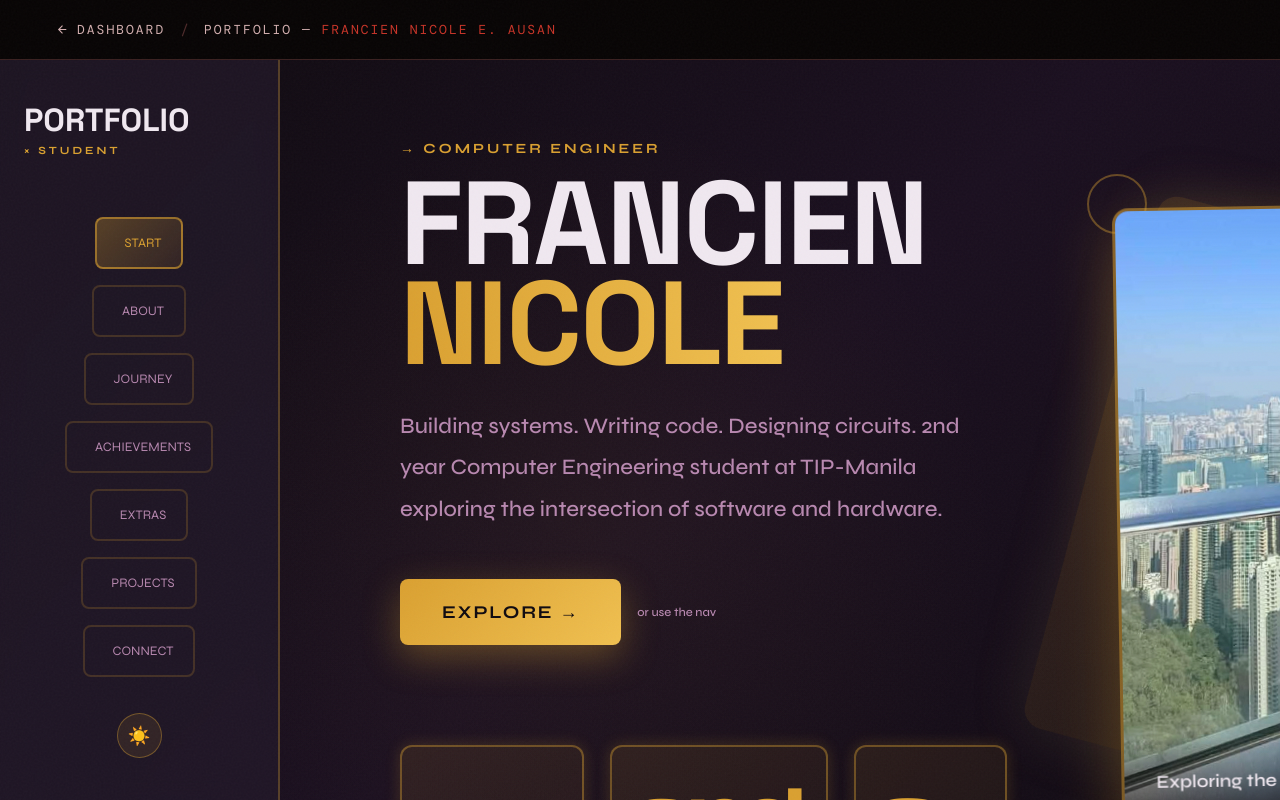
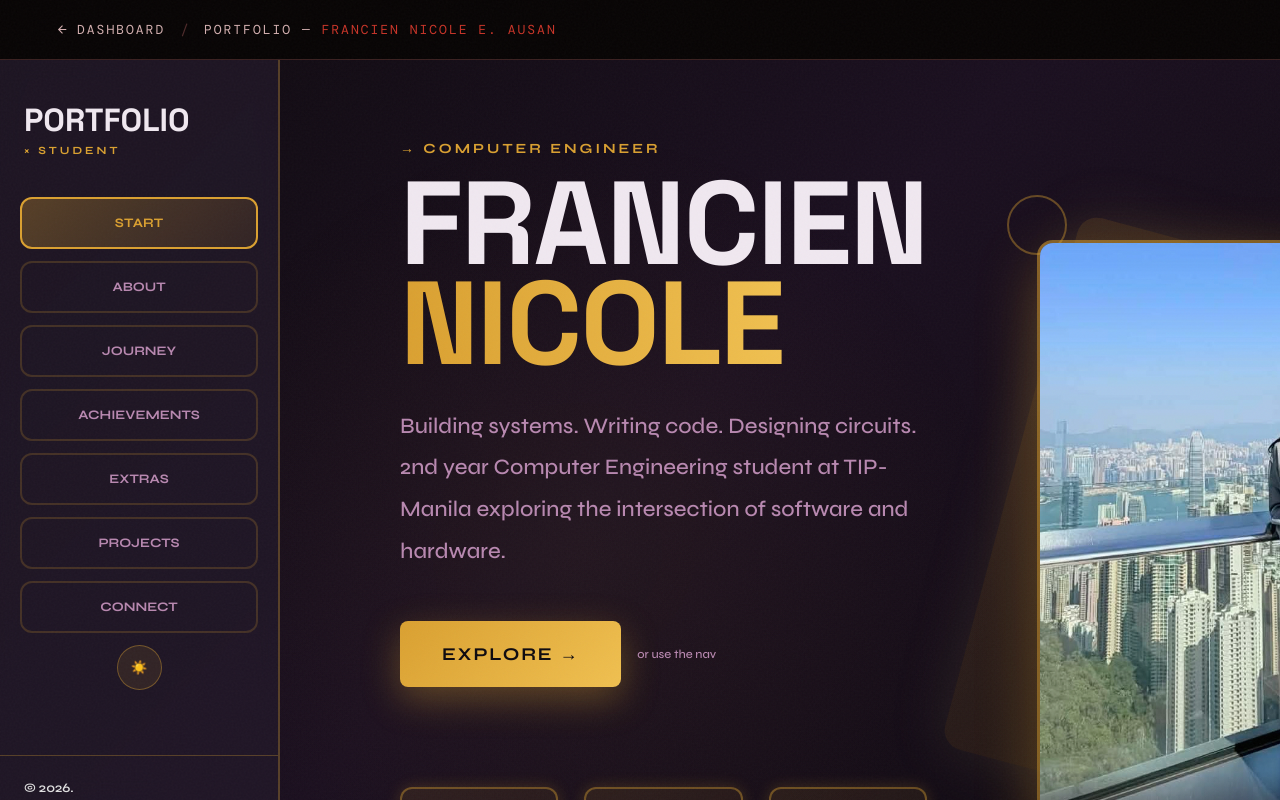
Before and after one commit to MACK0820/student-portfolio, a React (Vite) app: page / in a window 1280 px wide. Both pictures are taken after a click on the element 245 px from the left and 772 px from the top of the page. Built offline with nearby package versions, Linux system fonts and the light colour scheme; a web font is replaced by a local one.

Commit message:
Update Fixes

```diff
--- a/src/Kerstein/KersteinPortfolio.jsx
+++ b/src/Kerstein/KersteinPortfolio.jsx
@@ -7,6 +7,7 @@ import Projects from './pages/Projects.jsx'
 import References from './pages/References.jsx'
 import './kerstein.css'
 import { ThemeProvider } from "./context/ThemeContext.jsx";
+window.history.scrollRestoration = "manual";
 
 function KersteinPortfolio() {
   const [mousePos, setMousePos] = useState({ x: 0, y: 0 })
--- a/src/Kerstein/components/Navigation.css
+++ b/src/Kerstein/components/Navigation.css
@@ -497,7 +497,6 @@
 }
 
 html {
-  /* This should match or be slightly larger than your navbar height (110px) */
-  scroll-padding-top: 120px;
+  scroll-padding-top: 110px;
   scroll-behavior: smooth;
 }
--- a/src/Kerstein/components/Navigation.jsx
+++ b/src/Kerstein/components/Navigation.jsx
@@ -9,19 +9,8 @@ function Navigation() {
   const scrollToSection = (e, id) => {
     e.preventDefault();
     const element = document.getElementById(id);
-
     if (element) {
-      const offset = 110;
-      const bodyRect = document.body.getBoundingClientRect().top;
-      const elementRect = element.getBoundingClientRect().top;
-      const elementPosition = elementRect - bodyRect;
-      const offsetPosition = elementPosition - offset;
-
-      window.scrollTo({
-        top: offsetPosition,
-        behavior: 'smooth'
-      });
-
+      element.scrollIntoView({ behavior: 'smooth', block: 'start' });
       setActiveSection(id);
       setMobileMenuOpen(false);
     }
--- a/src/pages/Francien.jsx
+++ b/src/pages/Francien.jsx
@@ -245,133 +245,138 @@ export default function WildPortfolio() {
         ::-webkit-scrollbar-track { background: transparent; }
         ::-webkit-scrollbar-thumb { background: rgba(218, 160, 48, 0.4); border-radius: 4px; }
         ::-webkit-scrollbar-thumb:hover { background: rgba(218, 160, 48, 0.7); }
-        @keyframes pulse-big { 0%, 100% { transform: scale(1); } 50% { transform: scale(1.02); } }
-        @keyframes float-wild { 0%, 100% { transform: translateY(0px) rotate(0deg); } 33% { transform: translateY(-30px) rotate(1deg); } 66% { transform: translateY(-15px) rotate(-1deg); } }
-        @keyframes slide-in-left { from { opacity: 0; transform: translateX(-50px); } to { opacity: 1; transform: translateX(0); } }
-        @keyframes slide-in-right { from { opacity: 0; transform: translateX(50px); } to { opacity: 1; transform: translateX(0); } }
-        @keyframes fade-up { from { opacity: 0; transform: translateY(20px); } to { opacity: 1; transform: translateY(0); } }
       `}</style>
 
       {/* LEFT SIDE NAVIGATION PANEL */}
       <div style={{
         width: isMobile ? '100%' : '280px',
+        minWidth: isMobile ? '100%' : '280px',
         background: themeStyles.surface,
         borderRight: isMobile ? 'none' : `2px solid ${themeStyles.surfaceBorder}`,
         borderBottom: isMobile ? `2px solid ${themeStyles.surfaceBorder}` : 'none',
         backdropFilter: 'blur(10px)',
-        padding: isMobile ? '16px' : '40px 0',
+        padding: isMobile ? '12px 16px' : '40px 0',
+        display: 'flex',
+        flexDirection: 'column',
+        position: isMobile ? 'fixed' : 'sticky',
+        top: isMobile ? '50px' : '0',
+        height: isMobile ? 'auto' : '100vh',
+        zIndex: 100
+      }}>
+
+        {/* BRAND */}
+        {!isMobile && (
+          <div style={{ padding: '0 24px', marginBottom: '40px' }}>
+            <div style={{ fontSize: '32px', fontWeight: 800, color: themeStyles.bodyColor, marginBottom: '4px', fontFamily: "'Space Grotesk', sans-serif" }}>
+              PORTFOLIO
+            </div>
+            <div style={{ fontSize: '11px', color: themeStyles.accent, letterSpacing: '3px', textTransform: 'uppercase', fontWeight: 700 }}>
+              × STUDENT
+            </div>
+          </div>
+        )}
+
+        {/* NAV BUTTONS + TOGGLE WRAPPER */}
+        <div style={{
           display: 'flex',
           flexDirection: isMobile ? 'row' : 'column',
-        justifyContent: isMobile ? 'space-between' : 'flex-start',
-        alignItems: isMobile ? 'center' : 'stretch',
-        position: isMobile ? 'relative' : 'sticky',
-        top: 0,
-        overflowY: isMobile ? 'hidden' : 'auto',
-        overflowX: isMobile ? 'auto' : 'hidden',
-        zIndex: 100
-      }}>
-        {/* BRAND */}
-        {!isMobile && (
-          <div style={{ padding: '0 24px', marginBottom: '60px' }}>
-            <div style={{ fontSize: '32px', fontWeight: 800, color: themeStyles.bodyColor, marginBottom: '4px', fontFamily: "'Space Grotesk', sans-serif" }}>
-              PORTFOLIO
-            </div>
-            <div style={{ fontSize: '11px', color: themeStyles.accent, letterSpacing: '3px', textTransform: 'uppercase', fontWeight: 700 }}>
-              × STUDENT
-            </div>
-          </div>
-        )}
-
-        {/* NAV BUTTONS + TOGGLE WRAPPER */}
-        <div style={{
-          display: 'flex',
-          flexDirection: isMobile ? 'row' : 'column',
-          alignItems: 'center', // Aligns toggle and buttons vertically center
-          gap: isMobile ? '12px' : '16px',
-          padding: isMobile ? '10px 20px' : '0 24px',
+          gap: '12px',
+          padding: isMobile ? '10px 0' : '0 20px',
+          width: '100%',
+          boxSizing: 'border-box',
           overflowX: isMobile ? 'auto' : 'visible',
-          width: '100%',
-          scrollbarWidth: 'none'
-        }}>
-
-          {/* The Navigation Buttons */}
+          overflowY: 'hidden',
+          scrollBehavior: 'smooth',
+          WebkitOverflowScrolling: 'touch',
+          alignItems: isMobile ? 'stretch' : 'center',
+          justifyContent: isMobile ? 'flex-start' : 'center'
+        }}>
           {navigation.map((nav) => (
             <button
               key={nav.id}
               onClick={() => setActiveSection(nav.id)}
               style={{
-                padding: isMobile ? '10px 16px' : '16px 20px',
+                padding: '16px 20px',
+                minWidth: isMobile ? '120px' : '100%',
+                width: isMobile ? '120px' : '100%',
+                height: isMobile ? '60px' : 'auto',
                 background: activeSection === nav.id
                   ? 'linear-gradient(135deg, rgba(218, 160, 48, 0.3), rgba(218, 160, 48, 0.1))'
                   : 'transparent',
                 border: activeSection === nav.id
-                  ? '2px solid rgba(218, 160, 48, 0.6)'
+                  ? `2px solid ${themeStyles.accent}`
                   : '2px solid rgba(218, 160, 48, 0.2)',
-                borderRadius: '8px',
+                borderRadius: '12px',
                 color: activeSection === nav.id ? themeStyles.accent : themeStyles.muted,
                 fontSize: isMobile ? '11px' : '13px',
+                fontWeight: '700',
                 textTransform: 'uppercase',
-                whiteSpace: 'nowrap',
+                whiteSpace: isMobile ? 'normal' : 'nowrap',
                 display: 'flex',
                 alignItems: 'center',
-                gap: '8px',
-                flexShrink: 0 // Stops the button from squishing
+                justifyContent: 'center',
+                gap: '12px',
+                cursor: 'pointer',
+                transition: 'all 0.3s ease',
+                wordWrap: 'break-word',
+                lineHeight: isMobile ? 1.2 : 'normal',
+                flexShrink: 0
               }}
             >
-              <span style={{ fontSize: isMobile ? '16px' : '18px' }}>{nav.symbol}</span>
               <span>{nav.label}</span>
             </button>
           ))}
 
-          {/* THE THEME TOGGLE (Now lined up at the end of the row) */}
           <button
             onClick={() => setTheme(isDark ? 'light' : 'dark')}
             style={{
+              marginTop: isMobile ? 0 : 'auto',
+              marginBottom: isMobile ? 0 : 'auto',
               background: 'rgba(218, 160, 48, 0.1)',
               border: '1px solid rgba(218, 160, 48, 0.4)',
               borderRadius: '50%',
-              width: isMobile ? '40px' : '45px',
-              height: isMobile ? '40px' : '45px',
+              width: '45px',
+              height: '45px',
+              minWidth: isMobile ? '45px' : 'auto',
               display: 'flex',
               alignItems: 'center',
               justifyContent: 'center',
               cursor: 'pointer',
-              fontSize: '18px',
-              flexShrink: 0, // Prevents it from hiding
-              marginLeft: isMobile ? '8px' : '0',
-              marginTop: isMobile ? '0' : '20px' // Space it out on PC
+              flexShrink: 0
             }}
           >
             {isDark ? '☀️' : '🌙'}
           </button>
         </div>
 
-        {/* FOOTER TEXT IN NAV */}
+        {/* FOOTER */}
         {!isMobile && (
           <div style={{
             marginTop: 'auto',
-            padding: '24px 24px 32px 24px', /* Added bottom padding so it doesn't hug the screen edge */
-            borderTop: '1px solid rgba(218, 160, 48, 0.2)'
-          }}>
-            <div style={{
-              fontSize: '13px', /* Slightly smaller looks cleaner for a footer */
-              color: themeStyles.muted, /* Using muted text makes it subtle and elegant */
-              lineHeight: 1.6,
-              letterSpacing: '1px',
-              fontWeight: 600
-            }}>
-              <p style={{ margin: 0 }}>© 2026.</p>
+            padding: '24px',
+            borderTop: `1px solid ${themeStyles.surfaceBorder}`
+          }}>
+            <div style={{ fontSize: '13px', color: themeStyles.muted, fontWeight: 600 }}>
+              <p>© 2026.</p>
             </div>
           </div>
         )}
-      </div>
-
-      {/* MAIN CONTENT */}
-      <div style={{ flex: 1, overflow: 'auto', position: 'relative' }}>
+      </div> {/* This closes LEFT SIDE NAVIGATION PANEL */}
+
+      {/* MAIN CONTENT AREA */}
+      <div style={{
+        flex: 1,
+        height: isMobile ? 'auto' : '100vh',
+        overflowY: 'auto',
+        position: 'relative',
+        width: isMobile ? '100%' : 'auto',
+        paddingTop: isMobile ? '120px' : '0',
+      }}>
         {renderSection()}
       </div>
-    </div>
-  )
+
+    </div> // This closes the main flex container from the top of return()
+  );
 }
 
 function HeroSection({ setActiveSection, profilePic, isMobile, themeStyles, isDark }) {
@@ -484,7 +489,7 @@ function HeroSection({ setActiveSection, profilePic, isMobile, themeStyles, isDa
         </div>
 
         {/* QUICK STATS */}
-        <div style={{ display: 'grid', gridTemplateColumns: isMobile ? '1fr' : 'repeat(3, 1fr)', gap: isMobile ? '16px' : '26px', marginTop: isMobile ? '40px' : '100px', maxWidth: '640px' }}>
+        <div style={{ display: 'grid', gridTemplateColumns: isMobile ? '1fr' : 'repeat(auto-fit, minmax(150px, 1fr))', gap: isMobile ? '16px' : '26px', marginTop: isMobile ? '40px' : '100px', maxWidth: '100%' }}>
           <div style={{
             padding: isMobile ? '32px 22px' : '34px 24px',
             background: 'linear-gradient(135deg, rgba(218, 160, 48, 0.1), rgba(218, 160, 48, 0.05))',
@@ -762,7 +767,9 @@ function AboutSection({ isMobile, themeStyles }) {
         `}
       </style>
 
-      {/* AMBIENT BACKGROUND ORBS */}
+      {/* AMBIENT BACKGROUND ORBS - Hidden on Mobile/iPad */}
+      {!isMobile && (
+        <>
           <div style={{
             position: 'absolute',
             top: '10%',
@@ -787,6 +794,8 @@ function AboutSection({ isMobile, themeStyles }) {
             animation: 'floatOrb2 25s infinite ease-in-out reverse',
             pointerEvents: 'none'
           }} />
+        </>
+      )}
 
       {/* MAIN CONTENT */}
       <div style={{ flex: 1, maxWidth: '900px', zIndex: 1 }}>
@@ -1042,7 +1051,9 @@ function JourneySection({ education, isMobile, themeStyles }) {
         `}
       </style>
 
-      {/* AMBIENT BACKGROUND ORBS */}
+      {/* AMBIENT BACKGROUND ORBS - Hidden on Mobile/iPad */}
+      {!isMobile && (
+        <>
           <div style={{
             position: 'absolute',
             top: '15%',
@@ -1067,6 +1078,8 @@ function JourneySection({ education, isMobile, themeStyles }) {
             animation: 'floatSlow 15s infinite ease-in-out reverse',
             pointerEvents: 'none'
           }} />
+        </>
+      )}
 
       {/* MAIN CONTENT */}
       <div style={{ flex: 1, zIndex: 1 }}>
@@ -1691,7 +1704,8 @@ function ProjectsSection({ projects, isMobile, themeStyles }) {
         `}
       </style>
 
-      {/* BACKGROUND ORBS */}
+      {/* BACKGROUND ORBS - Hidden on Mobile/iPad */}
+      {!isMobile && (
         <div style={{
           position: 'absolute',
           top: 0, left: 0, right: 0, bottom: 0,
@@ -1720,6 +1734,7 @@ function ProjectsSection({ projects, isMobile, themeStyles }) {
             animation: 'floatOrb2 20s infinite ease-in-out reverse',
           }} />
         </div>
+      )}
 
       {/* MAIN CONTENT */}
       <div style={{ flex: 1, zIndex: 1 }}>
@@ -1740,12 +1755,13 @@ function ProjectsSection({ projects, isMobile, themeStyles }) {
           PROJECTS
         </h2>
 
-        {/* 2-COLUMN GRID */}
+        {/* 2-COLUMN GRID - RESPONSIVE FOR iPad */}
         <div style={{
           display: 'grid',
-          gridTemplateColumns: isMobile ? '1fr' : 'repeat(2, 1fr)',
+          gridTemplateColumns: isMobile ? '1fr' : 'repeat(auto-fit, minmax(380px, 1fr))',
           gap: '40px',
-          maxWidth: isMobile ? '100%' : '1100px'
+          maxWidth: '100%',
+          width: '100%'
         }}>
           {projects.map((proj, i) => (
             <div key={i} className="project-card" style={{
@@ -2085,7 +2101,9 @@ function ExtrasSection({ skillData, hobbies, orgs, isMobile, themeStyles }) {
         `}
       </style>
 
-      {/* AMBIENT BACKGROUND ORBS */}
+      {/* AMBIENT BACKGROUND ORBS - Hidden on Mobile/iPad */}
+      {!isMobile && (
+        <>
           <div style={{
             position: 'absolute',
             top: '20%',
@@ -2110,6 +2128,8 @@ function ExtrasSection({ skillData, hobbies, orgs, isMobile, themeStyles }) {
             animation: 'floatOrb2 22s infinite ease-in-out reverse',
             pointerEvents: 'none'
           }} />
+        </>
+      )}
 
       {/* MAIN CONTENT */}
       <div style={{ flex: 1, zIndex: 1 }}>
@@ -2132,7 +2152,7 @@ function ExtrasSection({ skillData, hobbies, orgs, isMobile, themeStyles }) {
 
         {/* SKILLS */}
         <div style={{ marginBottom: '80px' }}>
-          <div style={{ display: 'grid', gridTemplateColumns: isMobile ? '1fr' : 'repeat(2, 1fr)', gap: isMobile ? '20px' : '40px', maxWidth: isMobile ? '100%' : '1000px', marginBottom: '40px' }}>
+          <div style={{ display: 'grid', gridTemplateColumns: isMobile ? '1fr' : 'repeat(auto-fit, minmax(300px, 1fr))', gap: isMobile ? '20px' : '40px', maxWidth: '100%', marginBottom: '40px' }}>
             {skillData.map((group, i) => (
               <div key={i} style={{
                 background: isDark ? 'rgba(34, 24, 40, 0.6)' : 'rgba(255, 255, 255, 0.7)',
@@ -2396,7 +2416,7 @@ function ContactAndReferencesSection({ isMobile, themeStyles }) {
           </div>
 
           {/* CONTACT INFO GRID (Staggered load-in) */}
-          <div style={{ display: 'grid', gridTemplateColumns: isMobile ? '1fr' : 'repeat(3, 1fr)', gap: isMobile ? '16px' : '24px', marginBottom: '32px' }}>
+          <div style={{ display: 'grid', gridTemplateColumns: isMobile ? '1fr' : 'repeat(auto-fit, minmax(200px, 1fr))', gap: isMobile ? '16px' : '24px', marginBottom: '32px' }}>
             {contacts.map((contact, i) => (
               <div key={i} style={{
                 background: 'linear-gradient(135deg, rgba(218, 160, 48, 0.12), rgba(218, 160, 48, 0.05))',
```
Lines whose indentation alone changed are shown as unchanged.
